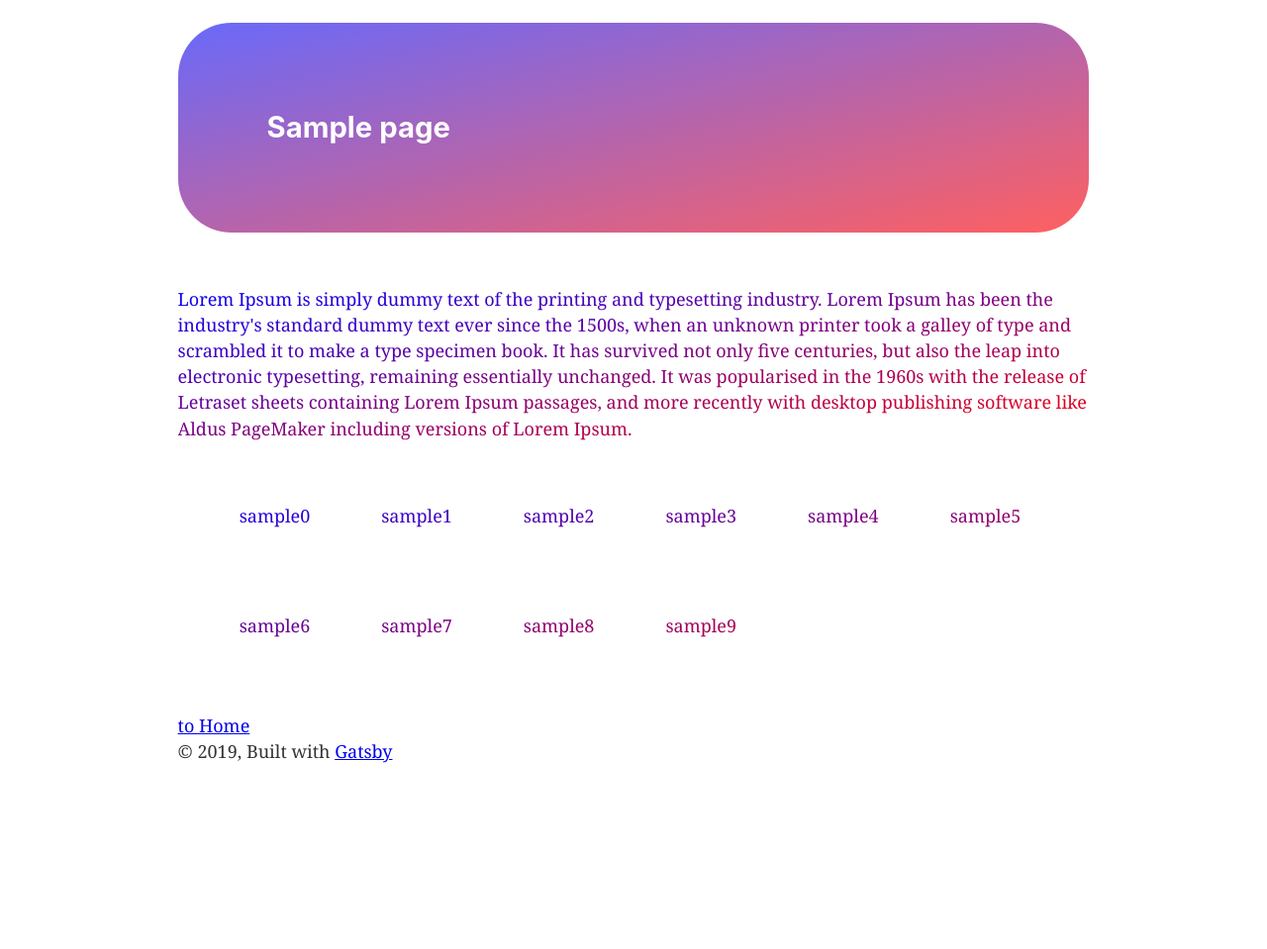
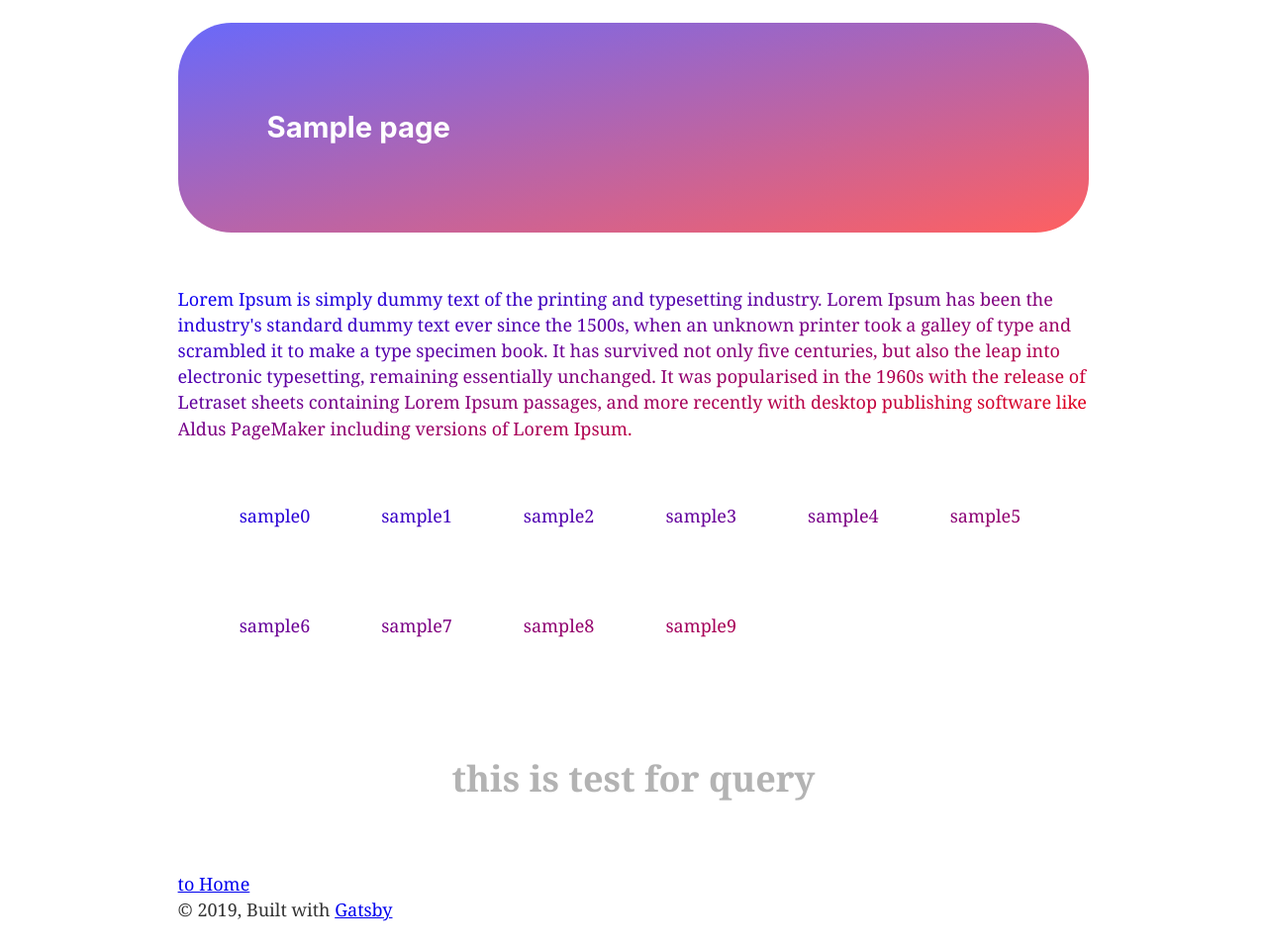
Before and after one commit to nbstsh/gatsbyjs-playground-1, a Gatsby site: page /sample in a window 1280 px wide. Shown: the part 100-1059 px from the top of the page at 99% size. Before the commit the page ends 898 px from the top, so only its background shows below. Built offline with nearby package versions, Linux system fonts and the light colour scheme; Gatsby itself is replaced by a stand-in of ours.

Commit message:
Experiment with useStaticQuery

```diff
--- a/gatsby-config.js
+++ b/gatsby-config.js
@@ -3,6 +3,7 @@ module.exports = {
     title: `Gatsby Default Starter`,
     description: `Kick off your next, great Gatsby project with this default starter. This barebones starter ships with the main Gatsby configuration files you might need.`,
     author: `@gatsbyjs`,
+    test: 'this is test for query'
   },
   plugins: [
     `gatsby-plugin-react-helmet`,
--- a/src/pages/sample.js
+++ b/src/pages/sample.js
@@ -1,10 +1,22 @@
 import React from 'react';
 import Layout from '../components/layout';
-import { Link } from 'gatsby';
+import { Link, useStaticQuery, graphql } from 'gatsby';
 import sampleStyle from './sample.module.scss';
 
 
 const Sample = () => {
+    const data = useStaticQuery(graphql`
+        query {
+            site {
+                siteMetadata {
+                    test
+                }
+            }
+        }
+    `)
+
+    console.log(data)
+
     return (
         <Layout>
             <h2 className={sampleStyle.title}>Sample page</h2>
@@ -16,6 +28,8 @@ const Sample = () => {
                     return <li key={i}>{str}</li>;
                 })}
             </ul>
+
+            <p className={sampleStyle.query}>{data.site.siteMetadata.test}</p>
             <Link to='/' >to Home</Link>
         </Layout>
     )
--- a/src/pages/sample.module.scss
+++ b/src/pages/sample.module.scss
@@ -25,3 +25,11 @@
         padding: 2rem;
     }
 }
+
+.query {
+    font-size: 2rem;
+    font-weight: bold;
+    color: rgb(179, 179, 179);
+    padding: 3rem;
+    text-align: center;
+}
```
